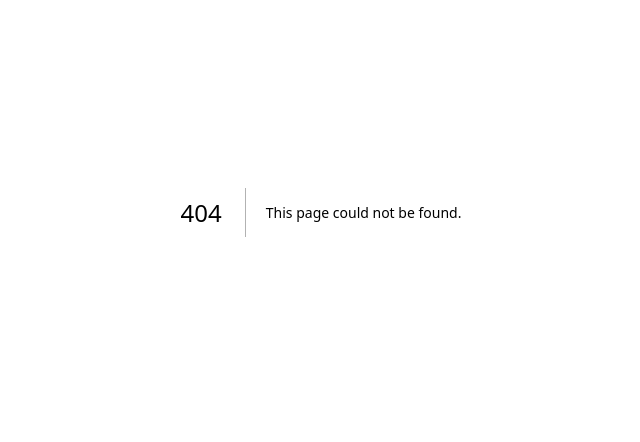
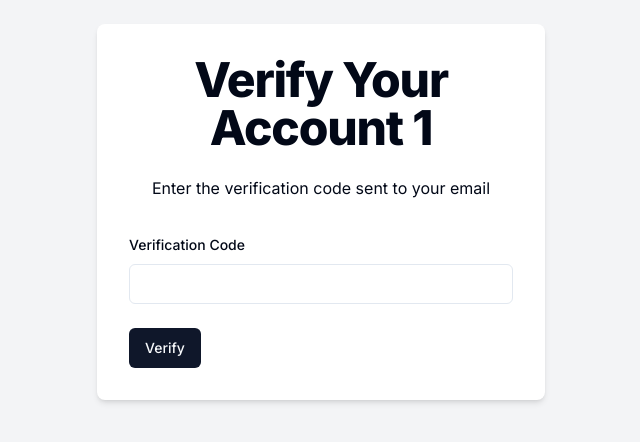
Before and after one commit to sajeeb-me/HonestEcho, a Next.js app: page /verify/1 in a window 1280 px wide. Before the commit this address had no page. Shown: the part 188-630 px from the top of the page, without its empty margins (319-959 px from the left). Built offline with nearby package versions, Linux system fonts and the light colour scheme.

Commit message:
Refactor signup route and add username uniqueness check API

```diff
--- /dev/null
+++ b/src/app/(auth)/verify/[username]/page.tsx
@@ -0,0 +1,84 @@
+'use client'
+
+import { Button } from '@/components/ui/button';
+import { Form, FormField, FormItem, FormLabel, FormMessage } from '@/components/ui/form';
+import { Input } from '@/components/ui/input';
+import { useToast } from '@/components/ui/use-toast';
+import { verifySchema } from '@/schemas/verifySchema';
+import { ApiResponse } from '@/types/ApiResponse';
+import { zodResolver } from '@hookform/resolvers/zod';
+import axios, { AxiosError } from 'axios';
+import { useParams, useRouter } from 'next/navigation';
+import React from 'react'
+import {useForm } from 'react-hook-form';
+import * as z from 'zod';
+
+const VerifyAccount = () => {
+    const router = useRouter();
+    const params = useParams<{ username: string }>();
+    const { toast } = useToast()
+
+    // zod implementation
+    const form = useForm<z.infer<typeof verifySchema>>({
+        resolver: zodResolver(verifySchema),
+        // defaultValues: {
+        //     code: ''
+        // }
+    })
+
+    const onSubmit = async (data: z.infer<typeof verifySchema>) => {
+
+        try {
+            const response = await axios.post(`/api/verify-code`, {
+                username: params.username,
+                code: data.code
+            })
+
+            toast({
+                title: "Success",
+                description: response.data.message
+            })
+            router.replace('/signin')
+        } catch (error) {
+            console.error("Error in signup: ", error)
+            const axiosError = error as AxiosError<ApiResponse>;
+            let errorMessage = axiosError.response?.data.message;
+            toast({
+                title: 'Verification failed',
+                description: errorMessage,
+                variant: "destructive"
+            })
+        }
+    }
+
+    return (
+        <div className="flex justify-center items-center min-h-screen bg-gray-100">
+            <div className="w-full max-w-md p-8 space-y-8 bg-white rounded-lg shadow-md">
+                <div className="text-center">
+                    <h1 className="text-4xl font-extrabold tracking-tight lg:text-5xl mb-6">
+                        Verify Your Account {params.username }
+                    </h1>
+                    <p className="mb-4">Enter the verification code sent to your email</p>
+                </div>
+                <Form {...form}>
+                    <form onSubmit={form.handleSubmit(onSubmit)} className="space-y-6">
+                        <FormField
+                            name="code"
+                            control={form.control}
+                            render={({ field }) => (
+                                <FormItem>
+                                    <FormLabel>Verification Code</FormLabel>
+                                    <Input {...field} />
+                                    <FormMessage/>
+                                </FormItem>
+                            )}
+                        />
+                        <Button type="submit">Verify</Button>
+                    </form>
+                </Form>
+            </div>
+        </div>
+    )
+}
+
+export default VerifyAccount
```
